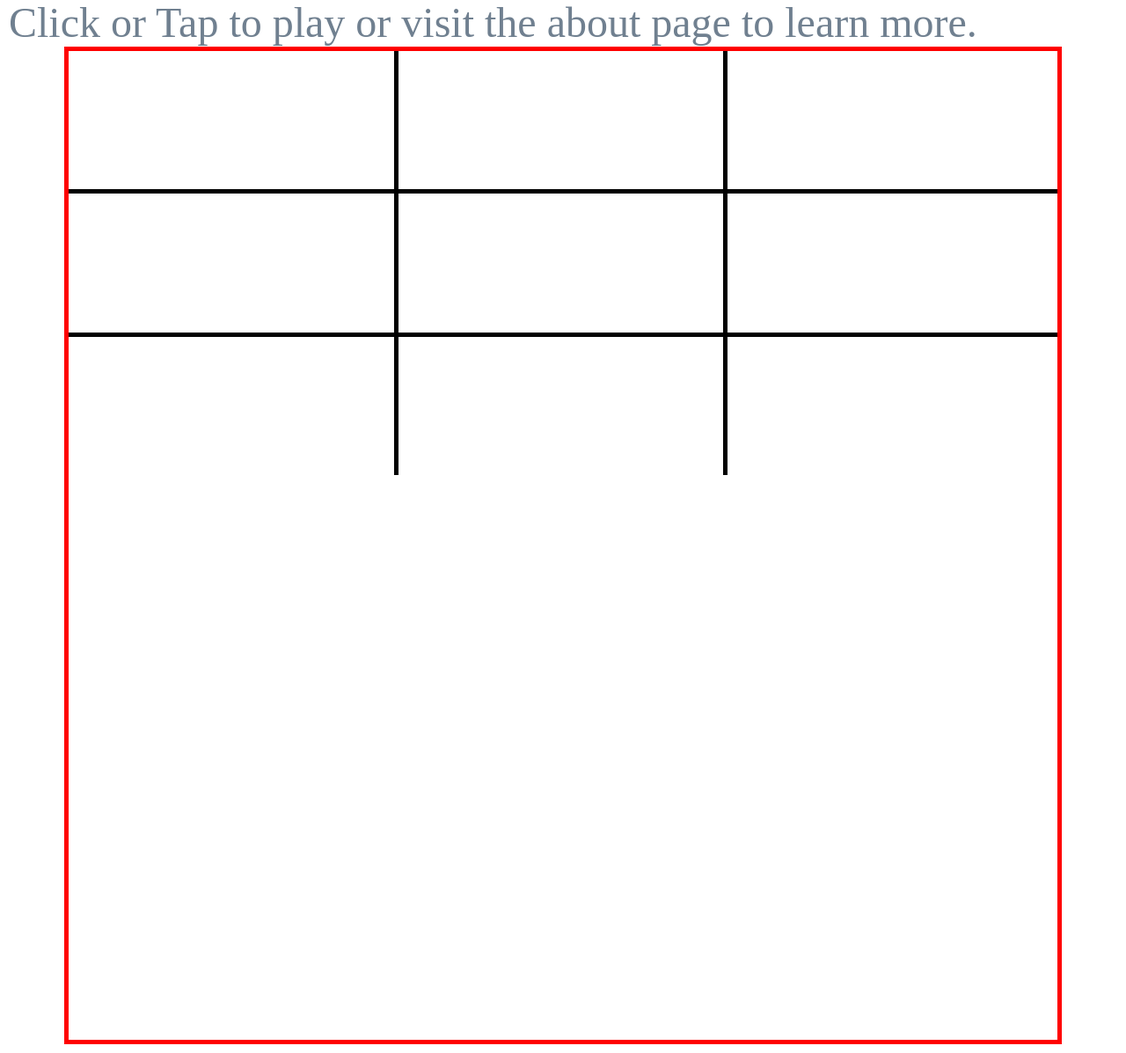
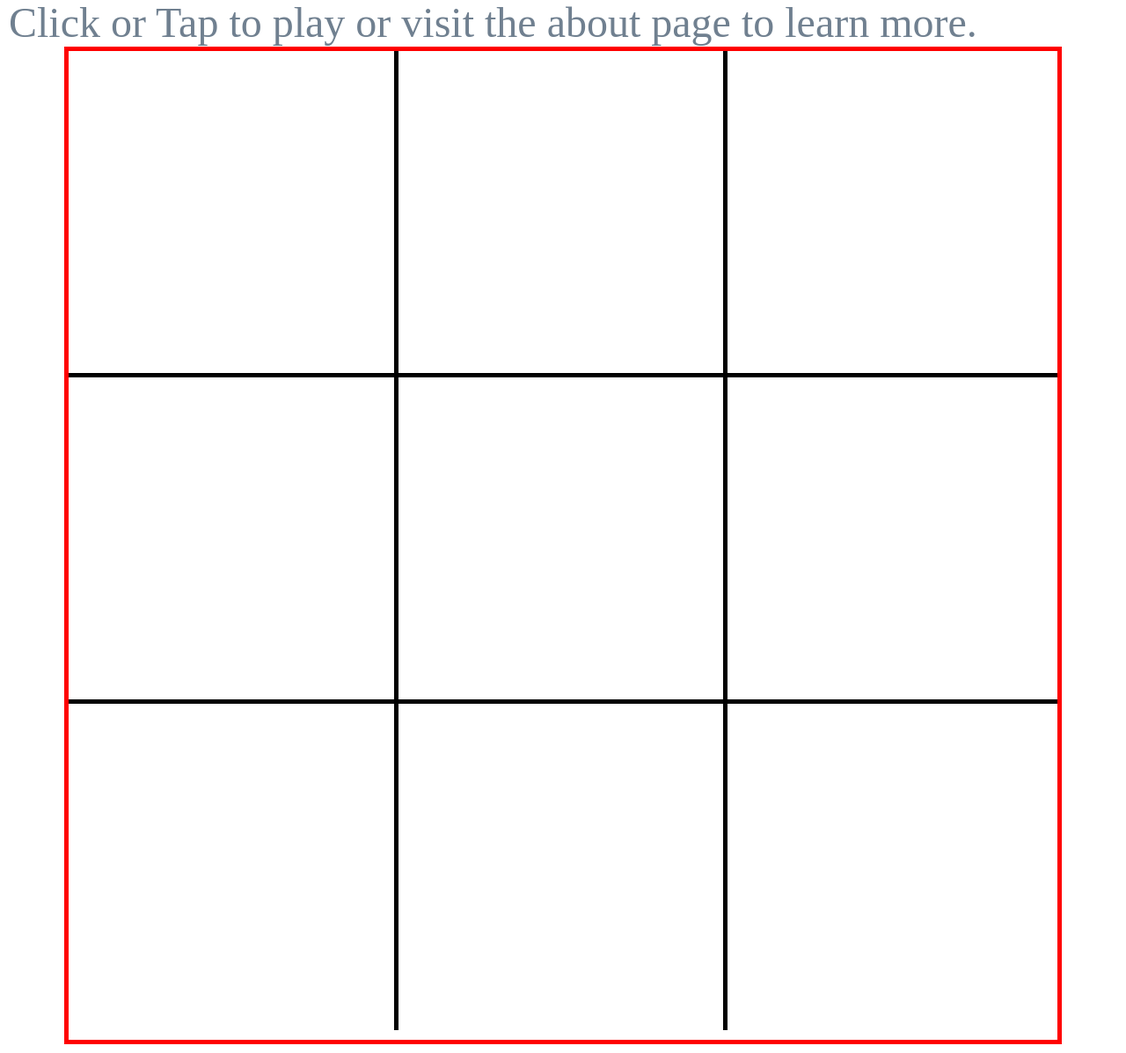
Before and after one commit to ESCAE/tic-tac-toe-frontend, a Flask app: page / in a window 1280 px wide. Shown: the part 206-1403 px from the top of the page at 88% size. Run offline with Flask 2, Linux system fonts and the light colour scheme; some libraries are stand-ins or nearby versions.

```diff
--- a/src/static/css/main.css
+++ b/src/static/css/main.css
@@ -1,7 +1,6 @@
 body {
   color: slategray;
   font-family: 'Sans Serif';
-  /*line-height: 1.2;*/
 }
 
 body {
@@ -15,10 +14,6 @@ body {
 .headline {
   margin: 0;
   font-size: 3em;
-  /* See:
-   * https://codepen.io/CrocoDillon/pen/jgmwt
-   * For some math behind this
-   */
 }
 
 .container {
@@ -35,19 +30,15 @@ body {
   }
 
 .board {
-  /*max-width: 600px;
-  margin: auto;*/
   position: absolute;
   width: 100%;
   height: 100%;
-
   font-size: 2em;
-  /*padding-top: 20%;*/
 }
 
 .board .row {
   display: flex;
-  /*min-height: calc(10vw + 10vh + 2vmin);*/
+  height: 33%;
   border-bottom: 5px solid black;
 }
 
@@ -58,6 +49,7 @@ body {
 .square {
   background: white;
   width: 34%;
+  height: 100%;
   color: Blue;
   padding: 7%;
   font-weight: bold;
```
